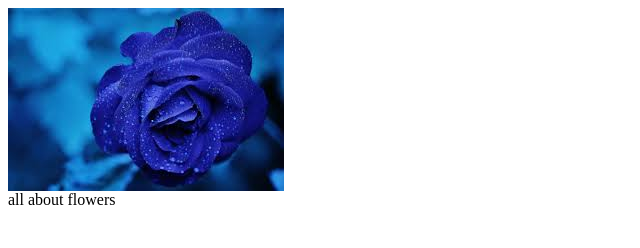
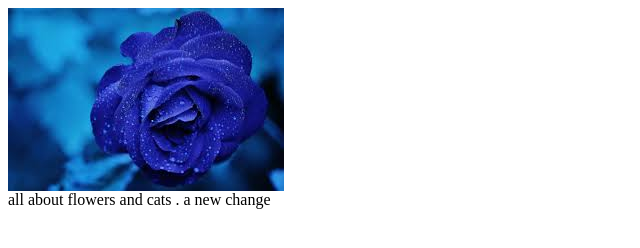
Before and after one commit to Bhakti748535/2019.05.08.B, a plain HTML site: page indexweek2.html in a window 1280 px wide. Shown: the whole page, without its empty margins (0-640 px from the left). Drawn offline with Linux system fonts and the light colour scheme.

Commit message:
second commit

```diff
--- a/indexweek2.html
+++ b/indexweek2.html
@@ -14,7 +14,7 @@
                 </section>
                 <section>
                     <article>
-                        all about flowers
+                        all about flowers and cats . a new change
                     </article>
                 </section>
 
```
